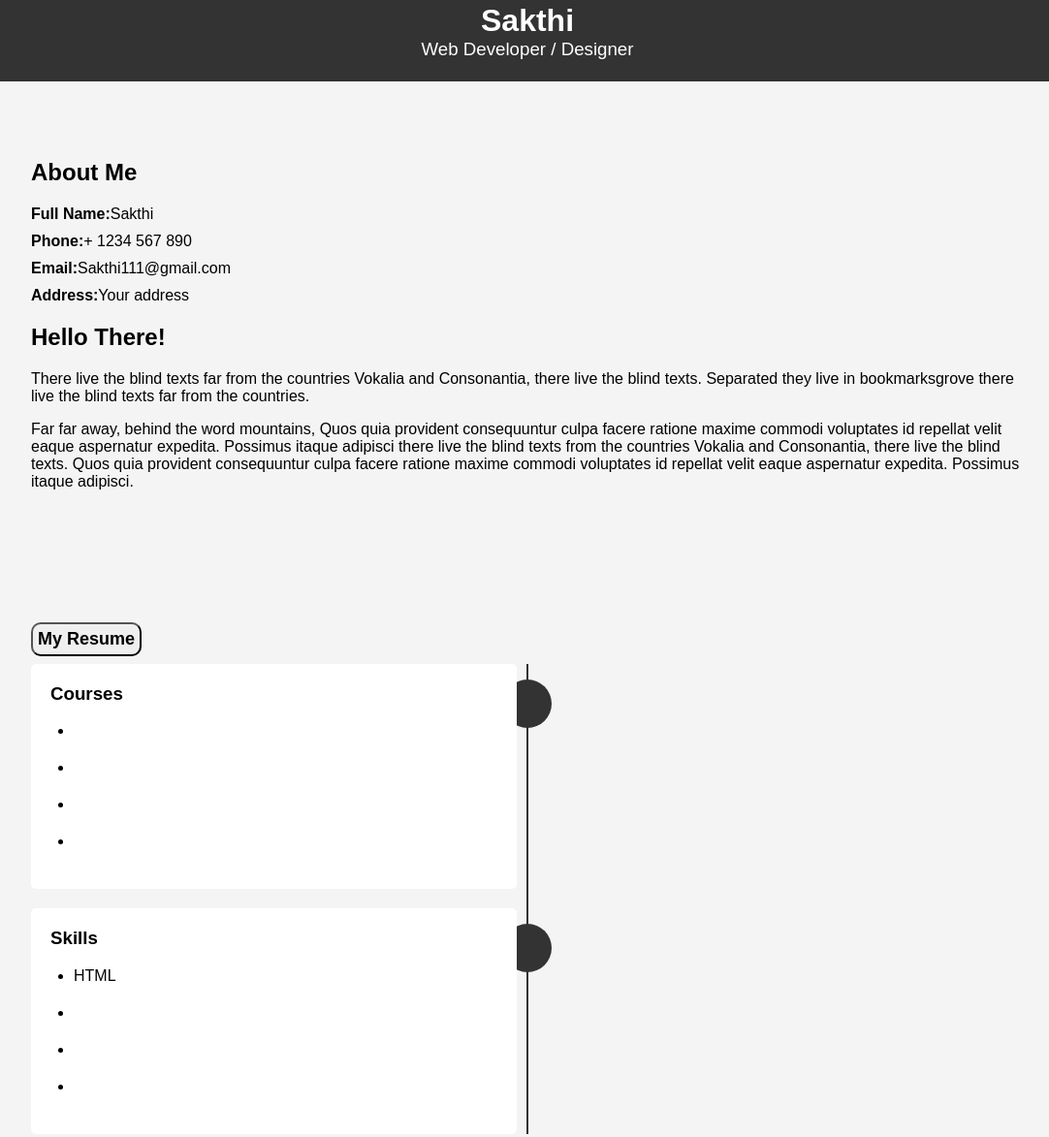
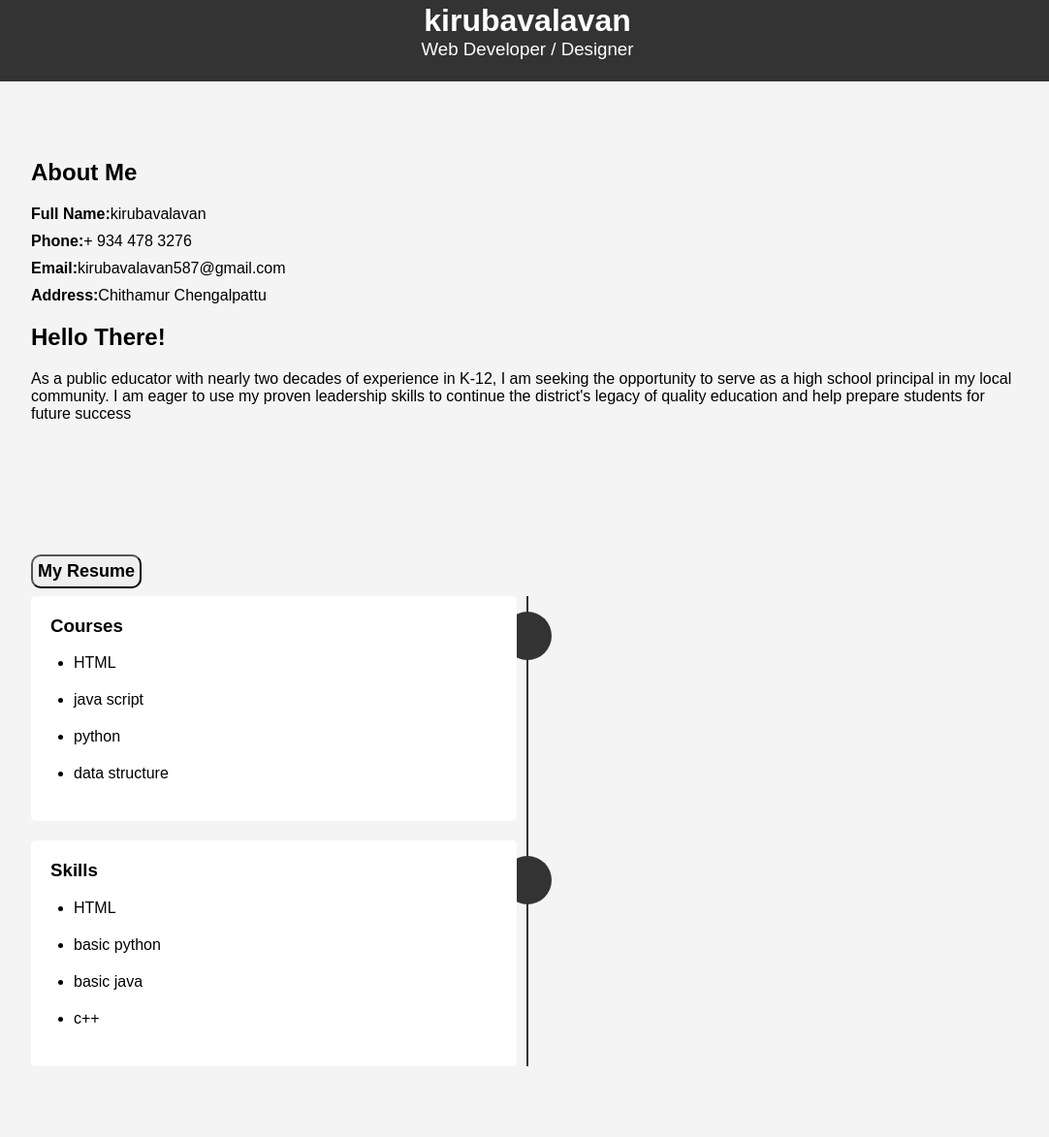
Before and after one commit to kiruba372/digital_portfolio, a plain HTML site: page index.html in a window 1280 px wide. Shown: the part 179-1352 px from the top of the page at 97% size, without its empty margins (96-1178 px from the left). Drawn offline with Linux system fonts and the light colour scheme.

Commit message:
Update index.html

```diff
--- a/index.html
+++ b/index.html
@@ -10,7 +10,7 @@
     <header>
         <div class="container">
             <div class="profile-thumb"></div>
-            <h1>Sakthi</h1>
+            <h1>kirubavalavan</h1>
             <h3>Web Developer / Designer</h3>
         </div>
     </header>
@@ -21,16 +21,16 @@
             <div class="row">
                 <div class="col-md-4">
                     <ul class="info">
-                        <li><span>Full Name:</span>Sakthi</li>
-                        <li><span>Phone:</span>+ 1234 567 890</li>
-                        <li><span>Email:</span>Sakthi111@gmail.com</li>
-                        <li><span>Address:</span>Your address</li>
+                        <li><span>Full Name:</span>kirubavalavan</li>
+                        <li><span>Phone:</span>+ 934 478 3276</li>
+                        <li><span>Email:</span>kirubavalavan587@gmail.com</li>
+                        <li><span>Address:</span>Chithamur Chengalpattu</li>
                     </ul>
                 </div>
                 <div class="col-md-8">
                     <h2>Hello There!</h2>
-                    <p>There live the blind texts far from the countries Vokalia and Consonantia, there live the blind texts. Separated they live in bookmarksgrove there live the blind texts far from the countries.</p>
-                    <p>Far far away, behind the word mountains, Quos quia provident consequuntur culpa facere ratione maxime commodi voluptates id repellat velit eaque aspernatur expedita. Possimus itaque adipisci there live the blind texts from the countries Vokalia and Consonantia, there live the blind texts. Quos quia provident consequuntur culpa facere ratione maxime commodi voluptates id repellat velit eaque aspernatur expedita. Possimus itaque adipisci.</p>
+                    <p>As a public educator with nearly two decades of experience in K-12, I am seeking the opportunity to serve as a high school principal in my local community. I am eager to use my proven leadership skills to continue the district's legacy of quality education and help prepare students for future success </p>
+
                 </div>
             </div>
         </div>
@@ -47,10 +47,10 @@
                             <div class="timeline-panel">
                                 <h3>Courses</h3>
                                 <ul>
-                                    <li></li>
-                                    <li></li>
-                                    <li></li>
-                                    <li></li>
+                                    <li>HTML</li>
+                                    <li>java script</li>
+                                    <li>python</li>
+                                    <li>data structure</li>
                                 </ul>
                             </div>
                         </li>
@@ -60,9 +60,9 @@
                                 <h3>Skills</h3>
                                 <ul>
                                     <li>HTML</li>
-                                    <li></li>
-                                    <li></li>
-                                    <li></li>
+                                    <li>basic python</li>
+                                    <li>basic java </li>
+                                    <li>c++</li>
                                 </ul>
                             </div>
                         </li>
@@ -78,4 +78,5 @@
         </div>
     </footer>
 </body>
+
 </html>
```
